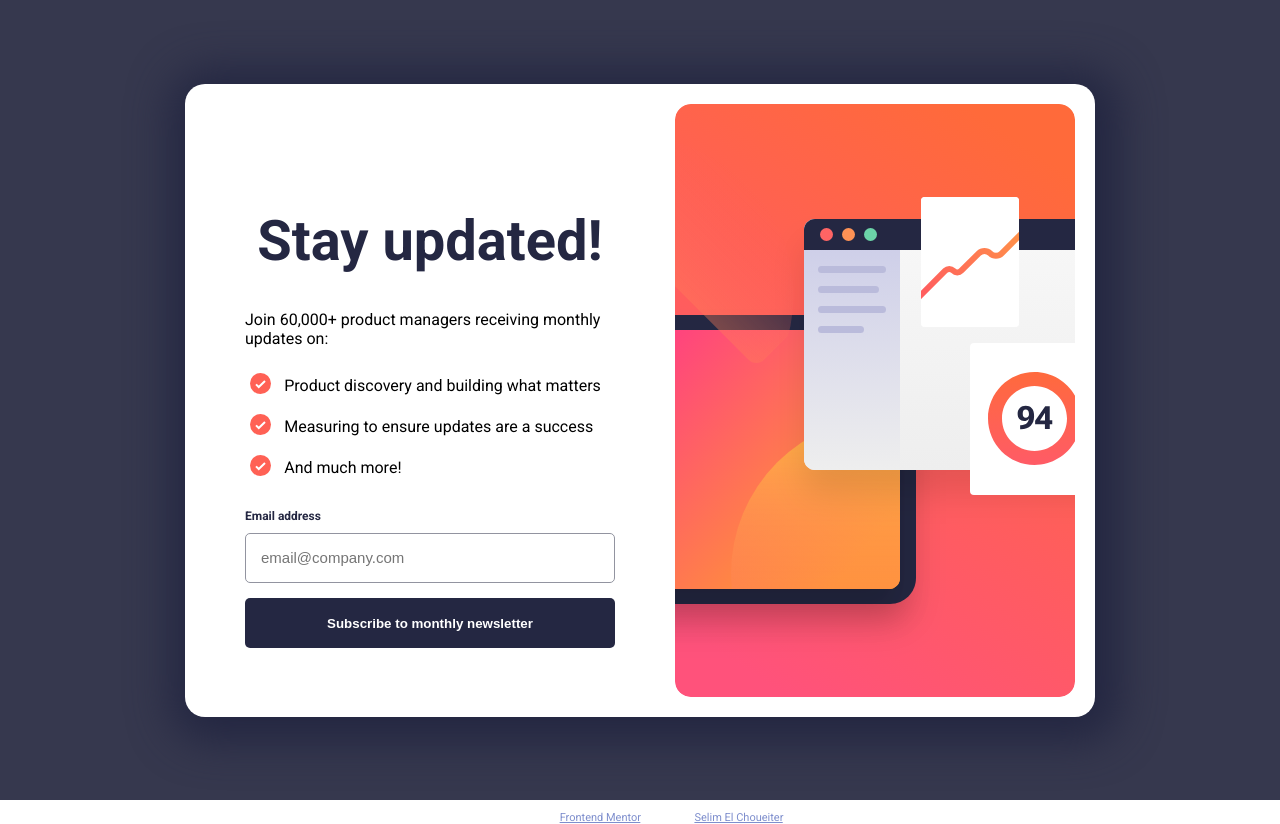
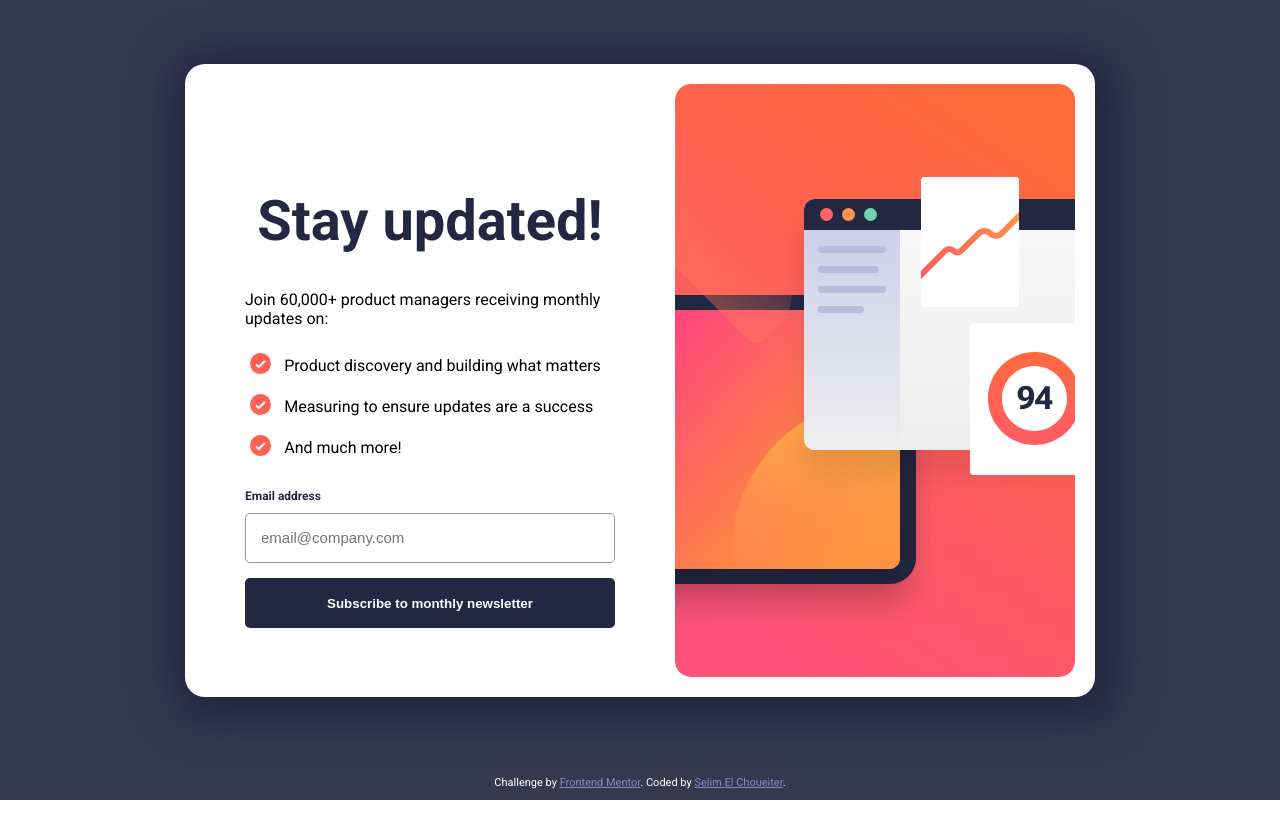
Before and after one commit to Selim-ElChoueiter/News-Letter-Form-Frontend-Montor, a React (Vite) app: page / in a window 1280 px wide. After the commit the page ends 800 px from the top, so only its background shows below. Built offline with nearby package versions, Linux system fonts and the light colour scheme.

Commit message:
Update App.css

```diff
--- a/src/App.css
+++ b/src/App.css
@@ -23,7 +23,8 @@
 
 .attribution {
   font-size: 11px;
-
+  position:absolute;
+  bottom: 0;
   text-align: center;
   width: 100%;
 }
@@ -34,7 +35,7 @@
 
 form {
   width: 100%;
-  height: 100%;
+  height: 95%;
   display: flex;
   justify-content: center;
   align-items: center;
```
